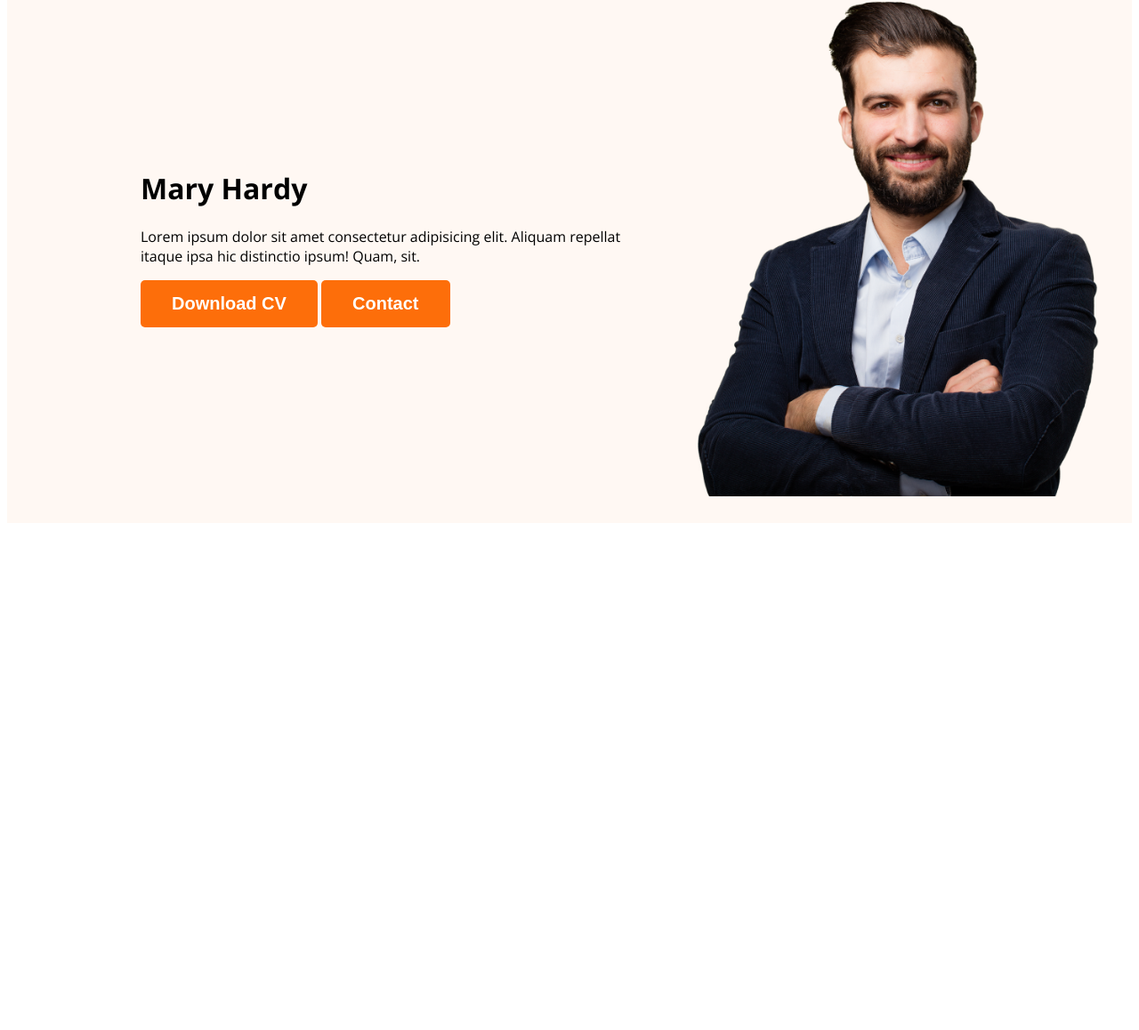
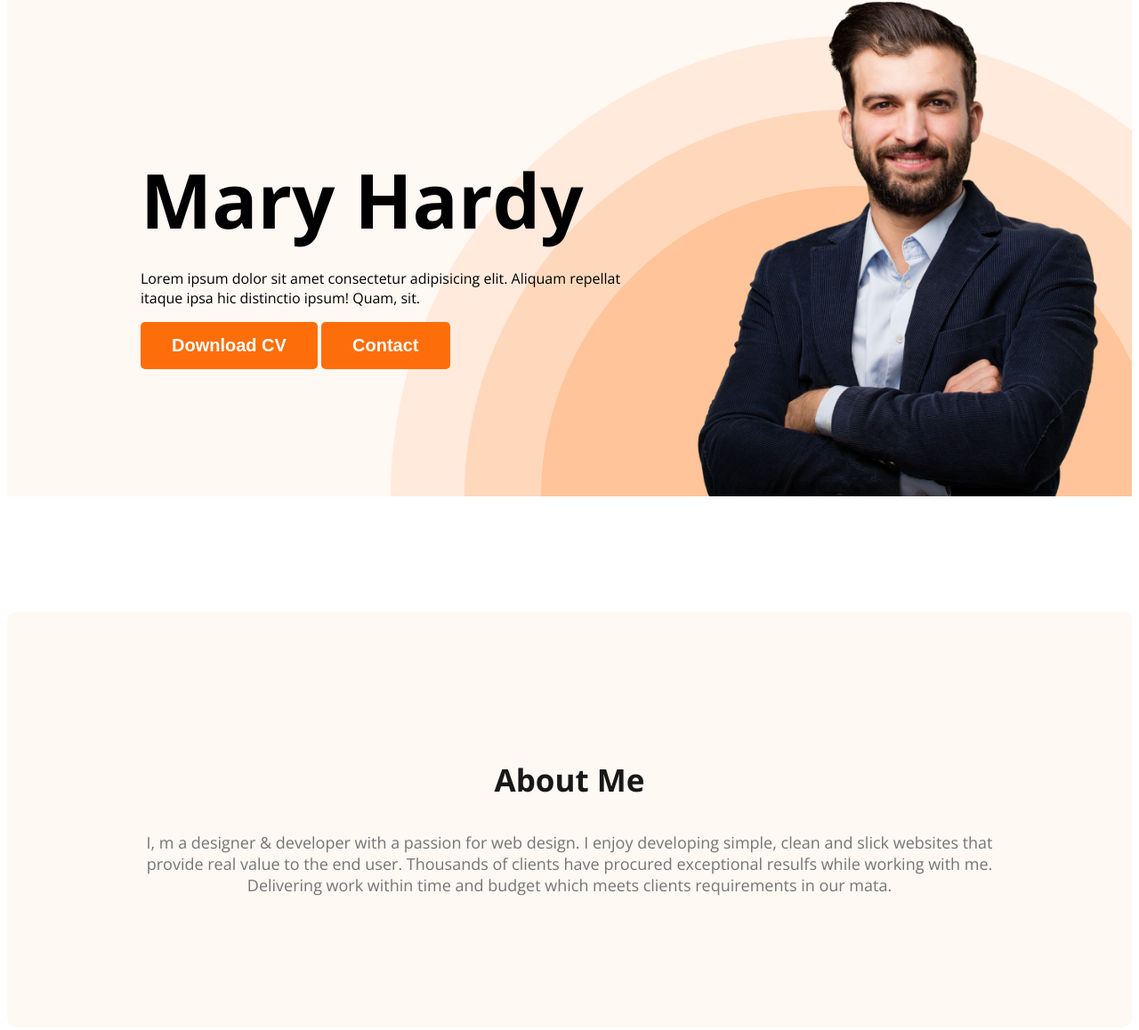
Before and after one commit to dewanNz/web-dev-portfolio, a plain HTML site: page index.html in a window 1280 px wide. Shown: the part 210-1368 px from the top of the page at 89% size. Before the commit the page ends 806 px from the top, so only its background shows below. Drawn offline with nearby package versions, Linux system fonts and the light colour scheme.

Commit message:
about added

```diff
--- a/index.html
+++ b/index.html
@@ -37,7 +37,18 @@
       </div>
     </header>
 
-    <main></main>
+    <main>
+      <section class="about">
+        <h3 class="section-title">About Me</h3>
+        <p class="section-description">
+          I, m a designer & developer with a passion for web design. I enjoy
+          developing simple, clean and slick websites that provide real value to
+          the end user. Thousands of clients have procured exceptional resulfs
+          while working with me. Delivering work within time and budget which
+          meets clients requirements in our mata.
+        </p>
+      </section>
+    </main>
 
     <footer></footer>
   </body>
--- a/styles/portfolio.css
+++ b/styles/portfolio.css
@@ -16,6 +16,19 @@ body {
   font-size: 20px;
   font-weight: 700;
   padding: 15px 35px;
+}
+
+.section-title {
+  color: #181818;
+  text-align: center;
+  font-size: 35px;
+  font-weight: 700;
+}
+
+.section-description {
+  color: #757575;
+  text-align: center;
+  font-size: 18px;
 }
 /* nav related styles */
 nav {
@@ -43,12 +56,34 @@ nav a {
 }
 .header {
   background-color: #fff8f3;
+  background-image: url(../images/header_bg.png);
+  background-repeat: no-repeat;
+  background-position: bottom right;
 }
 .banner {
-  padding: 30px 30px 30px 150px;
+  padding: 30px 30px 0 150px;
   display: flex;
   align-items: center;
 }
 .banner .profile-pic {
   width: 500px;
 }
+
+.banner-greeting {
+  font-size: 45px;
+  color: #474747;
+  margin-bottom: 0;
+}
+.banner-tilte {
+  font-size: 85px;
+  font-weight: 700;
+  margin-top: 5px;
+  margin-bottom: 20px;
+}
+
+.about {
+  padding: 130px;
+  border-radius: 10px;
+  background: #fff8f3;
+  margin: 130px 0;
+}
```
